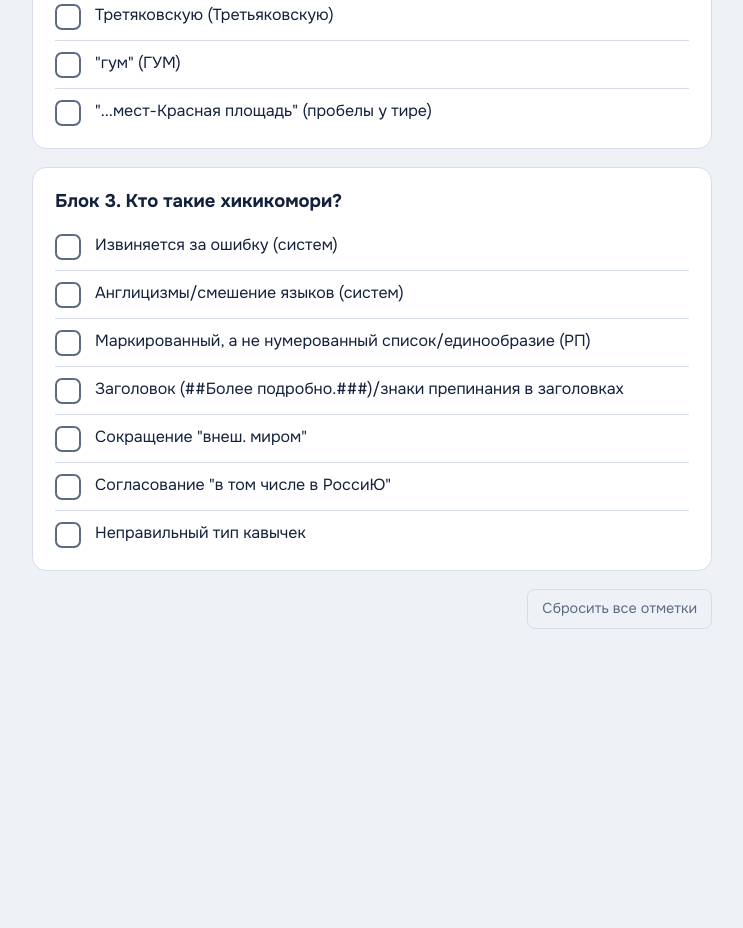
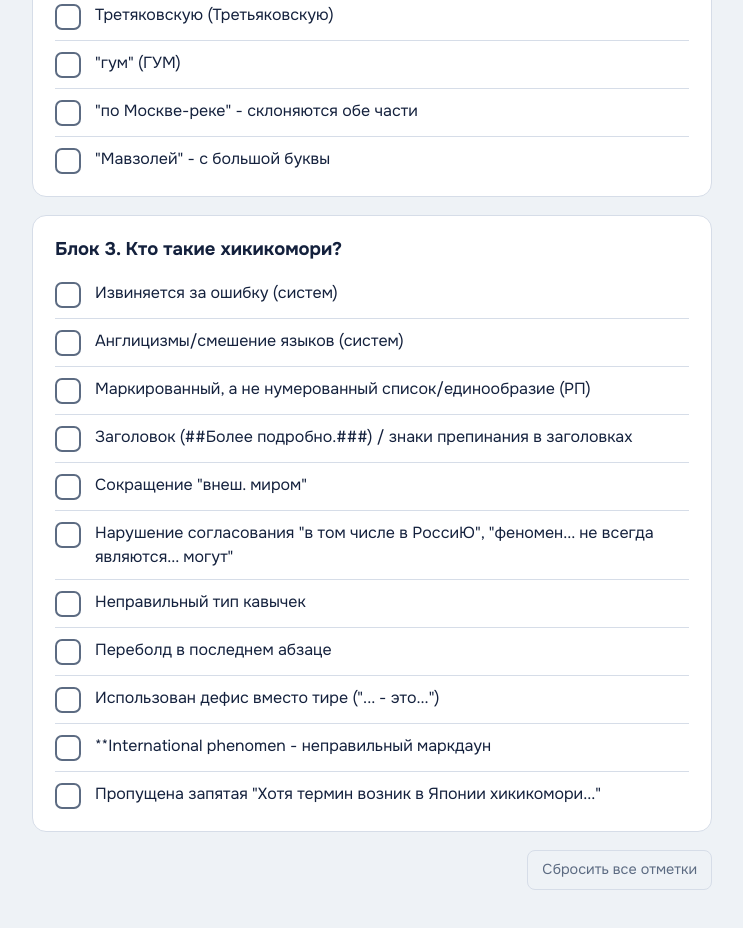
Before and after one commit to mogsu/checklist_12module, a plain HTML site: page checklist-12.html in a window 1280 px wide. Shown: the part 804-1732 px from the top of the page, without its empty margins (268-1011 px from the left). Before the commit the page ends 1497 px from the top, so only its background shows below. Drawn offline with Linux system fonts and the light colour scheme.

Commit message:
Update checklist-12.html

```diff
--- a/checklist-12.html
+++ b/checklist-12.html
@@ -205,7 +205,13 @@
             <label class="item">
         <input type="checkbox">
         <span class="box"><svg viewBox="0 0 16 16" fill="none" stroke="#fff" stroke-width="2.6" stroke-linecap="round" stroke-linejoin="round"><path d="M3 8.5l3.2 3.2L13 4.8"/></svg></span>
-        <span class="text">"...мест-Красная площадь" (пробелы у тире)</span>
+        <span class="text">"по Москве-реке" - склоняются обе части</span>
+      </label>
+
+            <label class="item">
+        <input type="checkbox">
+        <span class="box"><svg viewBox="0 0 16 16" fill="none" stroke="#fff" stroke-width="2.6" stroke-linecap="round" stroke-linejoin="round"><path d="M3 8.5l3.2 3.2L13 4.8"/></svg></span>
+        <span class="text">"Мавзолей" - с большой буквы</span>
       </label>
 
     </section>
@@ -237,7 +243,7 @@
             <label class="item">
         <input type="checkbox">
         <span class="box"><svg viewBox="0 0 16 16" fill="none" stroke="#fff" stroke-width="2.6" stroke-linecap="round" stroke-linejoin="round"><path d="M3 8.5l3.2 3.2L13 4.8"/></svg></span>
-        <span class="text">Заголовок (##Более подробно.###)/знаки препинания в заголовках</span>
+        <span class="text">Заголовок (##Более подробно.###) / знаки препинания в заголовках</span>
       </label>
 
             <label class="item">
@@ -249,13 +255,37 @@
             <label class="item">
         <input type="checkbox">
         <span class="box"><svg viewBox="0 0 16 16" fill="none" stroke="#fff" stroke-width="2.6" stroke-linecap="round" stroke-linejoin="round"><path d="M3 8.5l3.2 3.2L13 4.8"/></svg></span>
-        <span class="text">Согласование "в том числе в РоссиЮ"</span>
+        <span class="text">Нарушение согласования "в том числе в РоссиЮ", "феномен... не всегда являются... могут" </span>
       </label>
 
                   <label class="item">
         <input type="checkbox">
         <span class="box"><svg viewBox="0 0 16 16" fill="none" stroke="#fff" stroke-width="2.6" stroke-linecap="round" stroke-linejoin="round"><path d="M3 8.5l3.2 3.2L13 4.8"/></svg></span>
         <span class="text">Неправильный тип кавычек</span>
+      </label>
+
+                  <label class="item">
+        <input type="checkbox">
+        <span class="box"><svg viewBox="0 0 16 16" fill="none" stroke="#fff" stroke-width="2.6" stroke-linecap="round" stroke-linejoin="round"><path d="M3 8.5l3.2 3.2L13 4.8"/></svg></span>
+        <span class="text">Переболд в последнем абзаце</span>
+      </label>
+
+                  <label class="item">
+        <input type="checkbox">
+        <span class="box"><svg viewBox="0 0 16 16" fill="none" stroke="#fff" stroke-width="2.6" stroke-linecap="round" stroke-linejoin="round"><path d="M3 8.5l3.2 3.2L13 4.8"/></svg></span>
+        <span class="text">Использован дефис вместо тире ("... - это...")</span>
+      </label>
+
+                 <label class="item">
+        <input type="checkbox">
+        <span class="box"><svg viewBox="0 0 16 16" fill="none" stroke="#fff" stroke-width="2.6" stroke-linecap="round" stroke-linejoin="round"><path d="M3 8.5l3.2 3.2L13 4.8"/></svg></span>
+        <span class="text">**International phenomen - неправильный маркдаун</span>
+      </label>
+
+                 <label class="item">
+        <input type="checkbox">
+        <span class="box"><svg viewBox="0 0 16 16" fill="none" stroke="#fff" stroke-width="2.6" stroke-linecap="round" stroke-linejoin="round"><path d="M3 8.5l3.2 3.2L13 4.8"/></svg></span>
+        <span class="text">Пропущена запятая "Хотя термин возник в Японии хикикомори..."</span>
       </label>
 
     </section>
```
